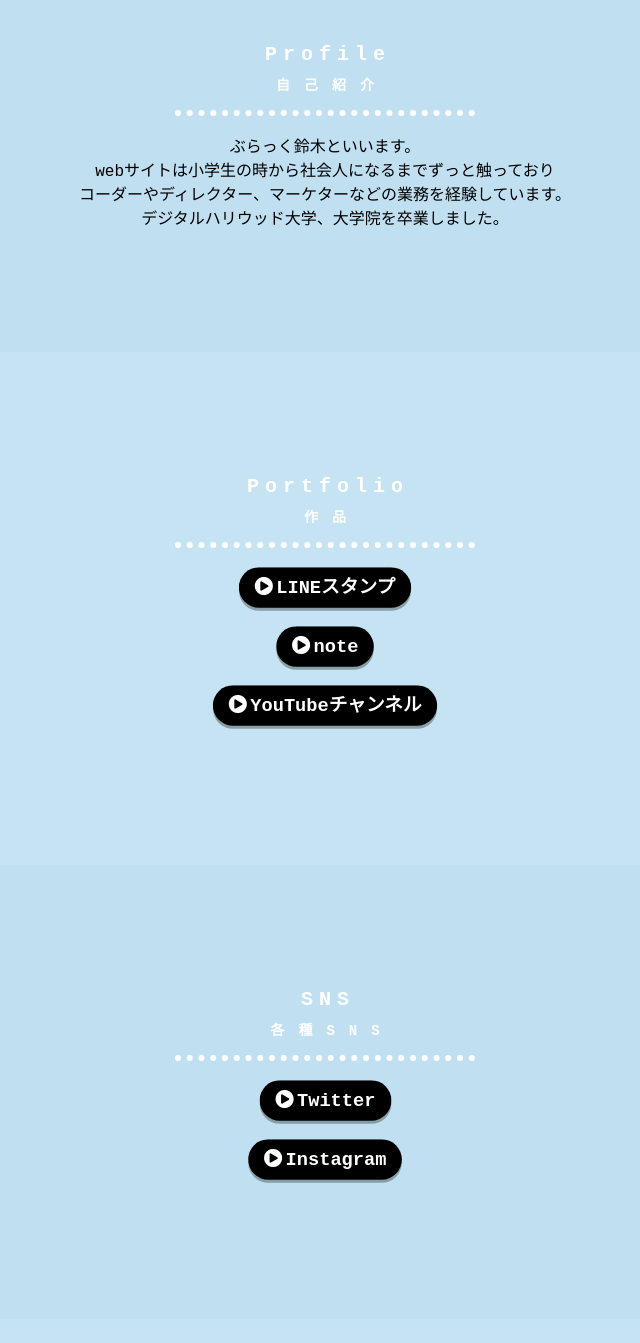
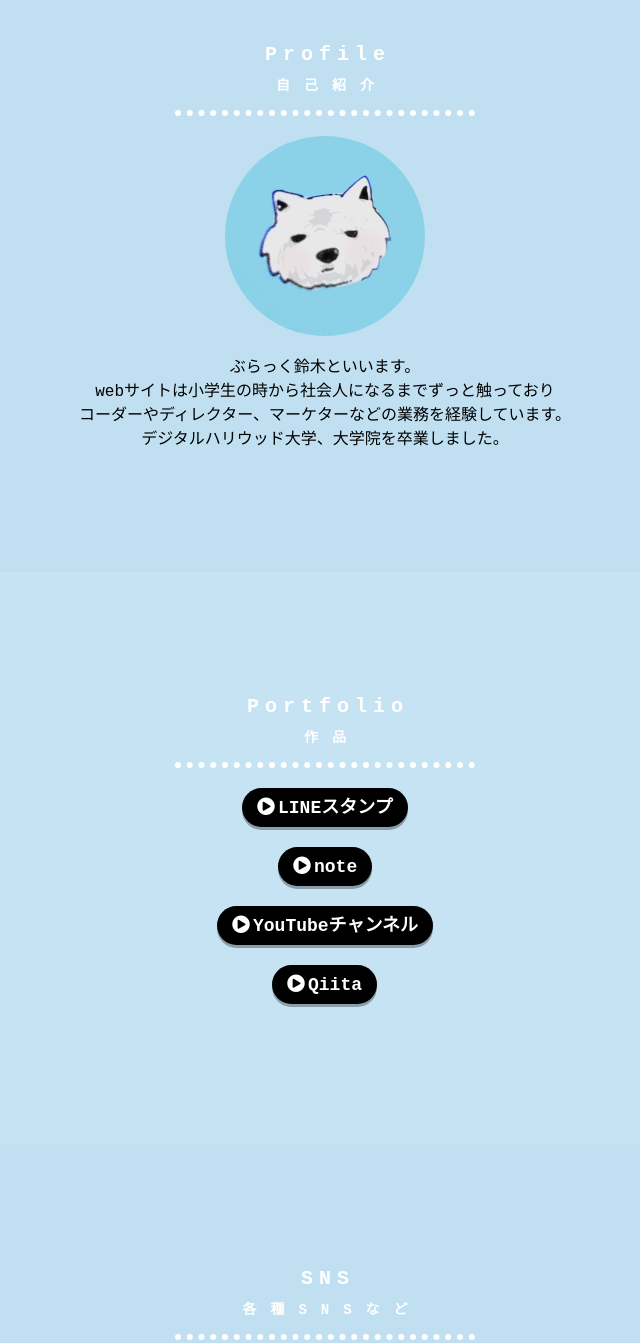
Before and after one commit to blackyaki29/blackyaki29.jpn.org, a plain HTML site: page blackyaki29/index.html in a window 1280 px wide. Shown: the part 880-2223 px from the top of the page, without its empty margins (315-955 px from the left). Drawn offline with nearby package versions, Linux system fonts and the light colour scheme; a script that the page names is missing.

Commit message:
画像・favicon・ちょっとした動きを実験的に追加

```diff
--- a/blackyaki29/common/scss/style.scss
+++ b/blackyaki29/common/scss/style.scss
@@ -189,13 +189,21 @@
 
 .text_summary {
   margin-top: 20px;
+  ul  {
+    li {
+      margin-bottom: 20px;
+    }
+  }
+
 }
-.text_summary ul  {
-  li {
-    margin-bottom: 20px;
+
+.image_summary {
+  margin-top: 20px;
+  img {
+    margin: 0 auto;
+    border-radius: 50%;
   }
 }
-
 
 .block_profile {
   background-color: #FFF;
--- a/blackyaki29/index.html
+++ b/blackyaki29/index.html
@@ -8,6 +8,7 @@
   <script defer src="https://use.fontawesome.com/releases/v5.15.4/js/all.js"></script>
   <link href="./common/css/reset1.0.css" rel="stylesheet">
   <link href="./common/css/style1.2.css" rel="stylesheet">
+  <link rel=”icon” href=“./common/images/favicon.ico”>
   <title>Black</title>
 
 <!-- Google tag (gtag.js) -->
@@ -79,7 +80,7 @@
         </div><!-- /.svganimeblock-->
       </div><!-- /.block-->
       <div class="text_lead">
-        <p>しがないWebデザイナーの実験場</p>
+        <p class="dokidoki">しがないWebデザイナーの実験場</p>
       </div><!-- /.text-->
     </div><!-- /.box_mainvisual-->
   </div><!-- /.block_mainvisual-->
@@ -89,6 +90,9 @@
       <div class="text_headline_wrap">
         <p class="text_headline">Profile</p><span class="text_jp">自己紹介</span>
       </div><!-- /.text_headline-->
+      <div class="image_summary">
+        <img src="./common/images/icon_dog.jpg" alt="blackyaki29のアイコン" width="200" height="200" class="dokidoki">
+      </div><!-- /.image_summary-->
       <div class="text_summary">
         <p>ぶらっく鈴木といいます。</p>
         <p>webサイトは小学生の時から社会人になるまでずっと触っており</p>
@@ -108,6 +112,7 @@
           <li><p><a href="https://store.line.me/stickershop/author/2931417/ja" vcdaldp-fin="" data-nodal="" target="_blank"><span class="button-simple dokidoki">LINEスタンプ</span></a></p></li>
           <li><p><a href="https://note.com/blackyaki29" vcdaldp-fin="" data-nodal="" target="_blank"><span class="button-simple dokidoki">note</span></a></p></li>
           <li><p><a href="https://www.youtube.com/@blackyaki29" vcdaldp-fin="" data-nodal="" target="_blank"><span class="button-simple dokidoki">YouTubeチャンネル</span></a></p></li>
+          <li><p><a href="https://qiita.com/blackyaki29" vcdaldp-fin="" data-nodal="" target="_blank"><span class="button-simple dokidoki">Qiita</span></a></p></li>
         </ul>
       </div><!-- /.text_summary-->
     </div><!-- /.wrap-->
@@ -116,7 +121,7 @@
   <div class="block_xxx">
     <div class="wrap">
       <div class="text_headline_wrap">
-        <p class="text_headline">SNS</p><span class="text_jp">各種SNS</span>
+        <p class="text_headline">SNS</p><span class="text_jp">各種SNSなど</span>
       </div><!-- /.text_headline-->
       <div class="text_summary">
         <ul>
```
Also changed, not shown: blackyaki29/common/css/style1.2.css, blackyaki29/common/images/favicon.ico (added), blackyaki29/common/images/icon_dog.jpg (added), blackyaki29/common/scss/style.css, 1 other file.
